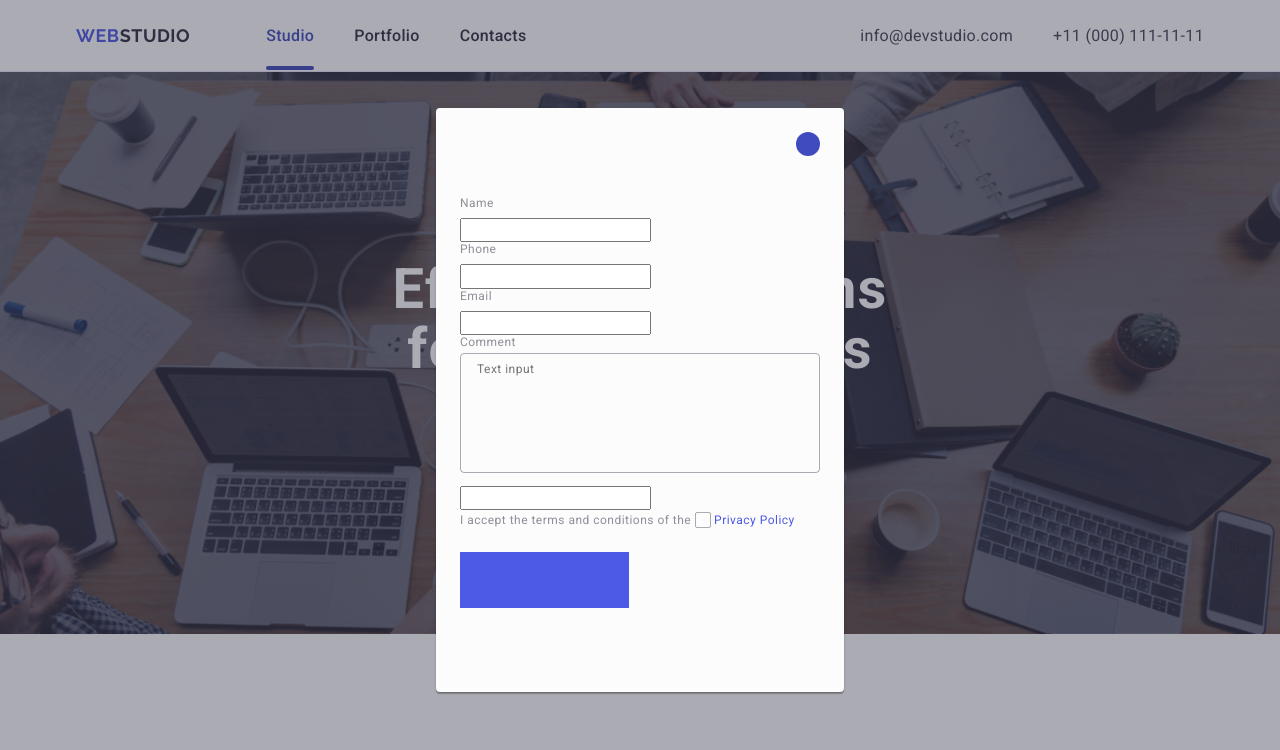
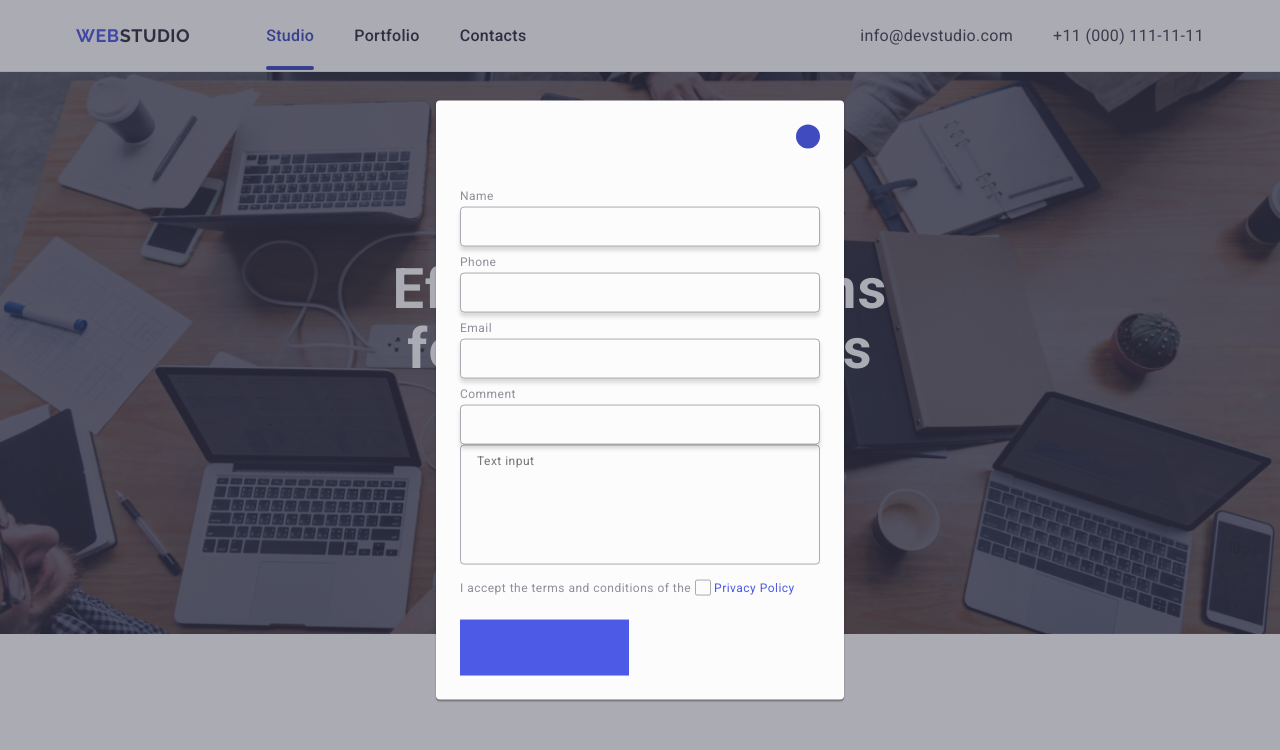
Before and after one commit to Neginkrml/goit-markup-hw-05, a plain HTML site: page index.html in a window 1280 px wide. Both pictures are taken after a click on the button 808 px from the left and 144 px from the top of the page. Shown: the top 750 px of the page. Drawn offline with nearby package versions, Linux system fonts and the light colour scheme.

Commit message:
ethemcim bi dakka

```diff
--- a/css/styles.css
+++ b/css/styles.css
@@ -411,8 +411,10 @@
     line-height: 1.5;
     letter-spacing: 0.02em;
     color: #ffffff;
+    font-weight: 500;
   }
   .first-form{
+    display: flex;
     gap: 24px;
   }
   .form-input{
@@ -448,6 +450,8 @@
   .form-svg{
     margin-left: 16px;
   }
+
+ /* EK-DİV */
   .modal-window{
     position: fixed;
     top: 0;
@@ -490,6 +494,7 @@
   .modal-button:focus{
     background-color: #404bbf;
     border: none;
+    fill: #ffffff;
   }
   .modal-svg{
     transition: fill 250ms cubic-bezier(0.4, 0, 0.2, 1);
@@ -502,7 +507,7 @@
     font-weight: 500;
     font-size: 16px;
     line-height: 1.5;
-    text-align: cente;
+    text-align: center;
     letter-spacing: 0.02em;
     color: #2E2F42;
     margin-bottom: 16px;
@@ -521,10 +526,23 @@
     display: block;
     margin-bottom: 4px;
   }
+  .form-input{
+    width: 100%;
+    height: 40px;
+    border: 1px solid rgba(46, 47, 66, 0.4);
+    border-radius: 4px;
+    background-color: transparent;
+    padding-left: 38px;
+    outline: transparent;
+    transition: border-color 250ms cubic-bezier(0.4, 0, 0.2, 1);
+  }
+  .form-input:focus{
+    border-color: #4D5AE5;
+  }
   .modal-scnd-svg{
     position: absolute;
     left: 16px;
-    top: 50;
+    top: 50%;
     transform: translateY(-50%);
     transition: fill 250ms cubic-bezier(0.4, 0, 0.2, 1);
   }
--- a/index.html
+++ b/index.html
@@ -483,10 +483,10 @@
             </li>
           </ul>
         </div>
-        <div>
+        <div class="Subscribe-div">
           <p class="footer-div-p">Subscribe</p>
           <form class="first-form">
-            <label for="">
+            <label class="footer-label">
               <input class="form-input" name="email" type="email" placeholder="E-posta">
             </label>
             <button class="form-button" type="submit">Subscribe
@@ -498,56 +498,57 @@
         </div>
       </div>
     </footer>
+
+    <!--EK-DİV-->
     <div class="modal-window">
       <div class="modal-container">
-        <button class="modal-button">
+        <button class="modal-button" type="button">
           <svg class="modal-svg" width="8" height="8">
             <use href="./images/icons.svg#"></use>
           </svg>
         </button>
         <p class="modal-p"></p>
+
         <form class="modal-form">
-
           <div class="modal-form-div">
             <label class="modal-label" for="user-name">Name</label>
-          </div>
             <div>
-            <input type="text">
+              <input type="text" id="user-name" name="user-name" class="form-input">
               <svg width="18" height="24" class="modal-scnd-svg">
                 <use href="./images/icons.svg#"></use>
               </svg>
             </div>
+          </div>
 
           <div class="modal-form-div">
             <label class="modal-label" for="user-name">Phone</label>
-          </div>
             <div>
-            <input type="text">
+              <input type="text" id="user-name" name="user-name" class="form-input">
               <svg width="18" height="24" class="modal-scnd-svg">
                 <use href="./images/icons.svg#"></use>
               </svg>
             </div>
-
+          </div>
 
           <div class="modal-form-div">
             <label class="modal-label" for="user-name">Email</label>
-          </div>
             <div>
-            <input type="text">
+              <input type="text" id="user-name" name="user-name" class="form-input">
               <svg width="18" height="24" class="modal-scnd-svg">
                 <use href="./images/icons.svg#"></use>
               </svg>
             </div>
+          </div>
 
           <div class="modal-form-div">
             <label class="modal-label" for="user-comment">Comment</label>
-            <textarea class="textarea" name="user-comment" id="user-comment" placeholder="Text input"></textarea>
-          </div>
             <div>
-            <input type="text">
+              <input type="text" id="user-name" name="user-name" class="form-input">
               <svg width="18" height="24" class="modal-scnd-svg">
                 <use href="./images/icons.svg#"></use>
               </svg>
+            </div>
+            <textarea class="textarea" name="user-comment" id="user-comment" placeholder="Text input"></textarea>
           </div>
 
           <div class="five-div">
```
Lines whose indentation alone changed are shown as unchanged.
